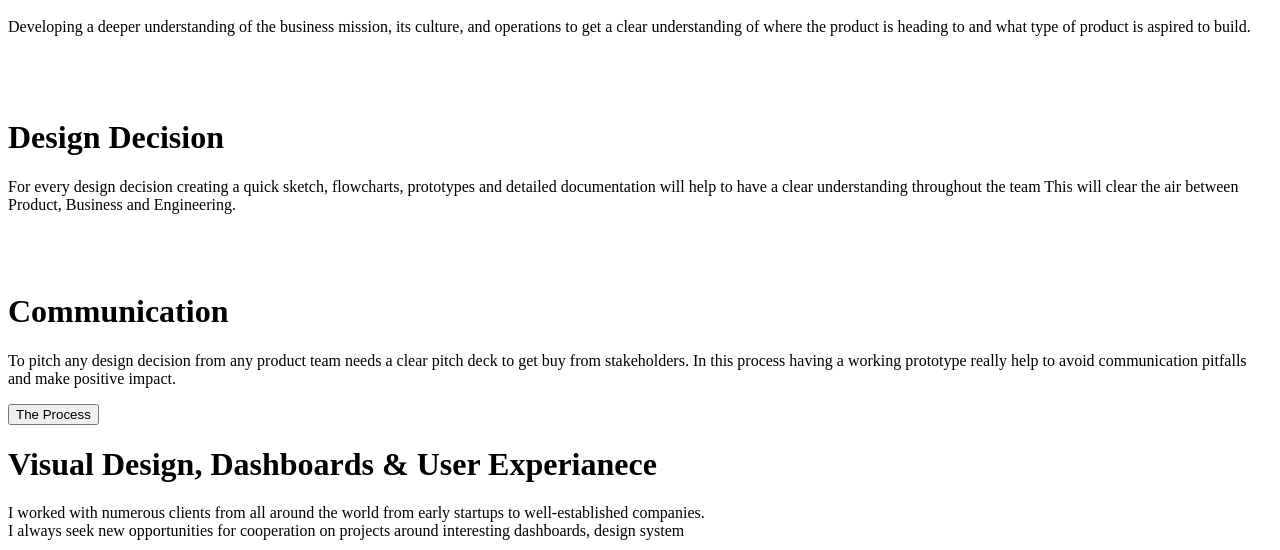
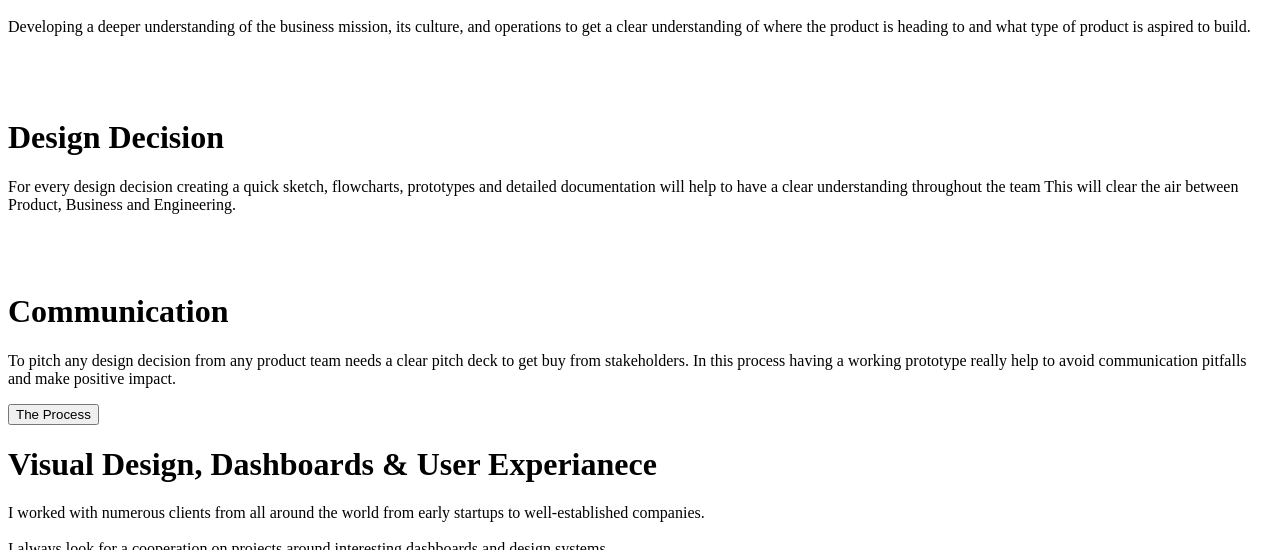
Before and after one commit to messaydesign/portfolio, a Gatsby site: page / in a window 1280 px wide. Shown: the part 1825-2375 px from the top of the page. Built offline with nearby package versions, Linux system fonts and the light colour scheme; Gatsby itself is replaced by a stand-in of ours.

Commit message:
grammer fixes

```diff
--- a/src/pages/index.js
+++ b/src/pages/index.js
@@ -10,7 +10,7 @@ const IndexPage = () => (
         <div className="name"> <h1> <img src={require('../images/Logo.svg')} />  Messay F. Denbel</h1>
         </div>
         <div className="nameCont"><p> <strong>👋🏽 Hi,</strong> <br />I am a product designer focused on creating digital experiences who has a passion for motion,
-         visual design, human-centered design. I really enjoy digging into complex user experience problems with a deliberate curious mindset.
+         visual design and human-centered design. I really enjoy digging into complex user experience problems with a deliberate curious mindset.
          All of my work is based on applying the design process to a variety of problems.
     <div className="amharic"> <h4> መሣይ ፈለቀ ደንበል ::</h4></div>
         </p>
@@ -87,9 +87,9 @@ const IndexPage = () => (
         <div>
           <h1> Visual Design, Dashboards & User Experianece </h1>
           <p> I worked with numerous clients from all around the world
-      from early startups to well-established companies.<br />
-            I always seek new opportunities for cooperation on
-            projects around interesting dashboards, design system
+      from early startups to well-established companies.<br/><br/>
+            I always look for a cooperation on
+            projects around interesting dashboards and design systems.
     </p>
         </div>
 
```
